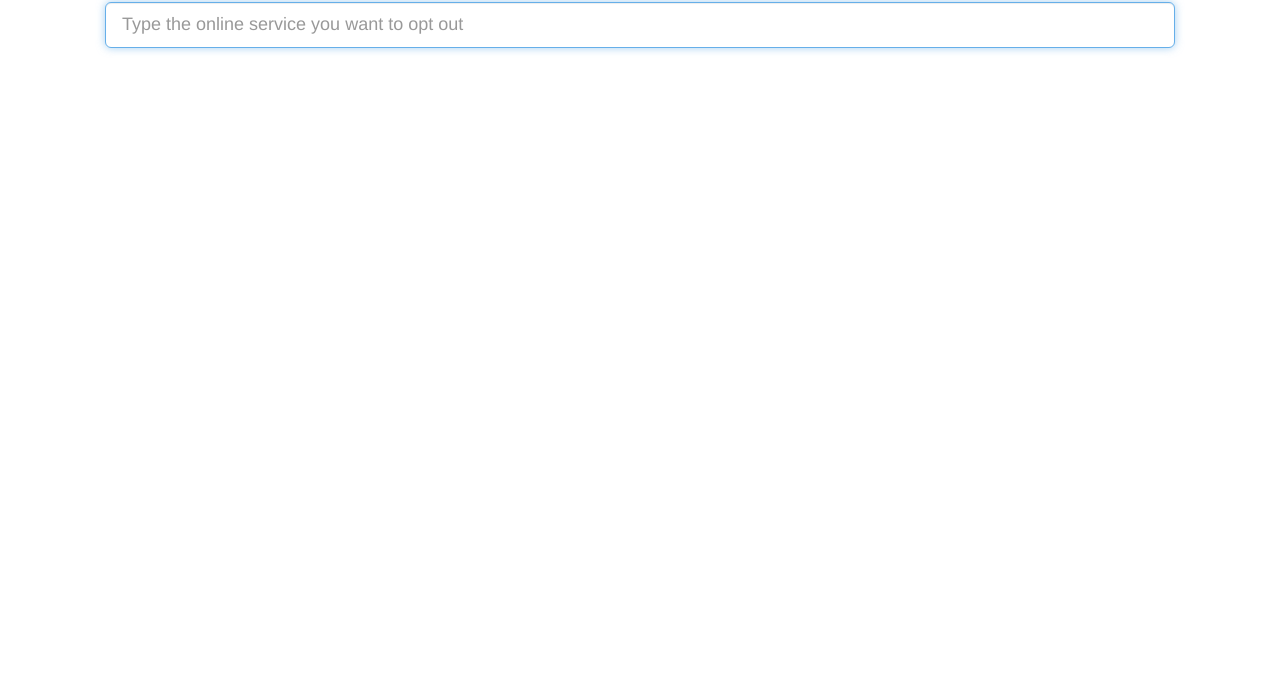
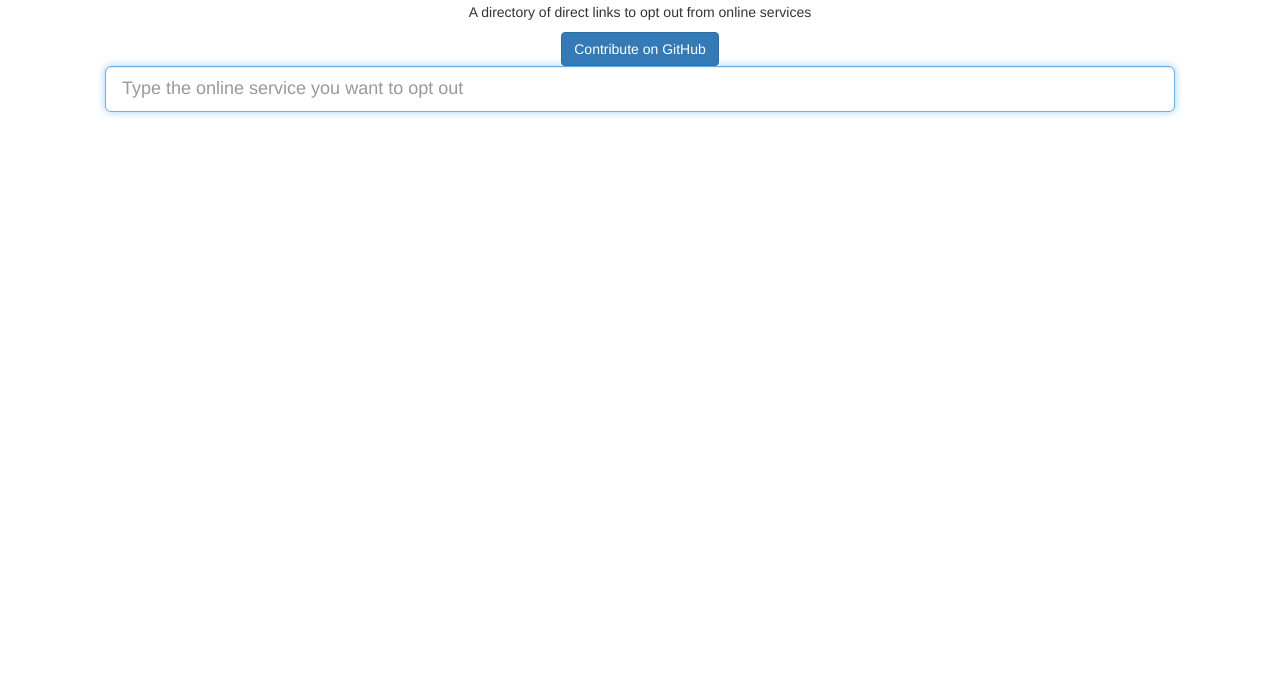
Before and after one commit to optmeout/optmeout, a plain HTML site: page index.html in a window 1280 px wide. Shown: the part 118-800 px from the top of the page. Drawn offline with Linux system fonts and the light colour scheme.

Commit message:
Update index.html

```diff
--- a/index.html
+++ b/index.html
@@ -11,9 +11,13 @@
 <body>
   <div class="container" style="padding:50px 50px;">
   <h1 align="center">Opt Me Out</h1>
+  <p align="center">A directory of direct links to opt out from online services</p>
+  <div class="col-md-12 text-center">
+  <a href="https://github.com/optmeout/optmeout" class="btn btn-primary" rel="noreferrer noopener nofollow" target="_blank">Contribute on GitHub</a>
+  </div><br>
 	<form role="form">
         <div class="form-group">
-          <input type="input" class="form-control input-lg" id="txt-search" placeholder="Type the online service you want to opt out" autofocus>
+            <input type="input" class="form-control input-lg" id="txt-search" placeholder="Type the online service you want to opt out" autofocus>
         </div>
 	</form>
 	<div id="filter-records"></div>
```
